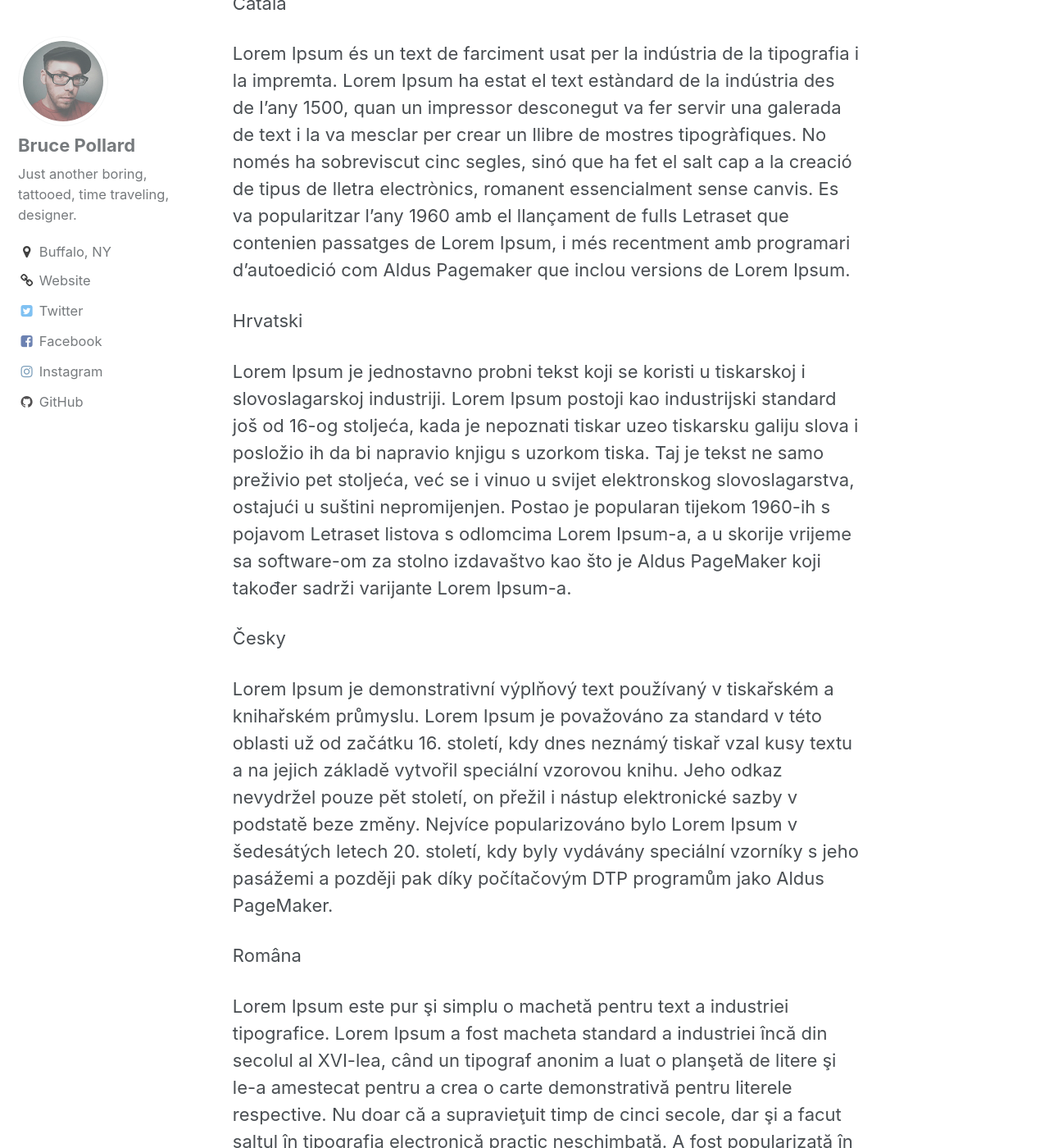
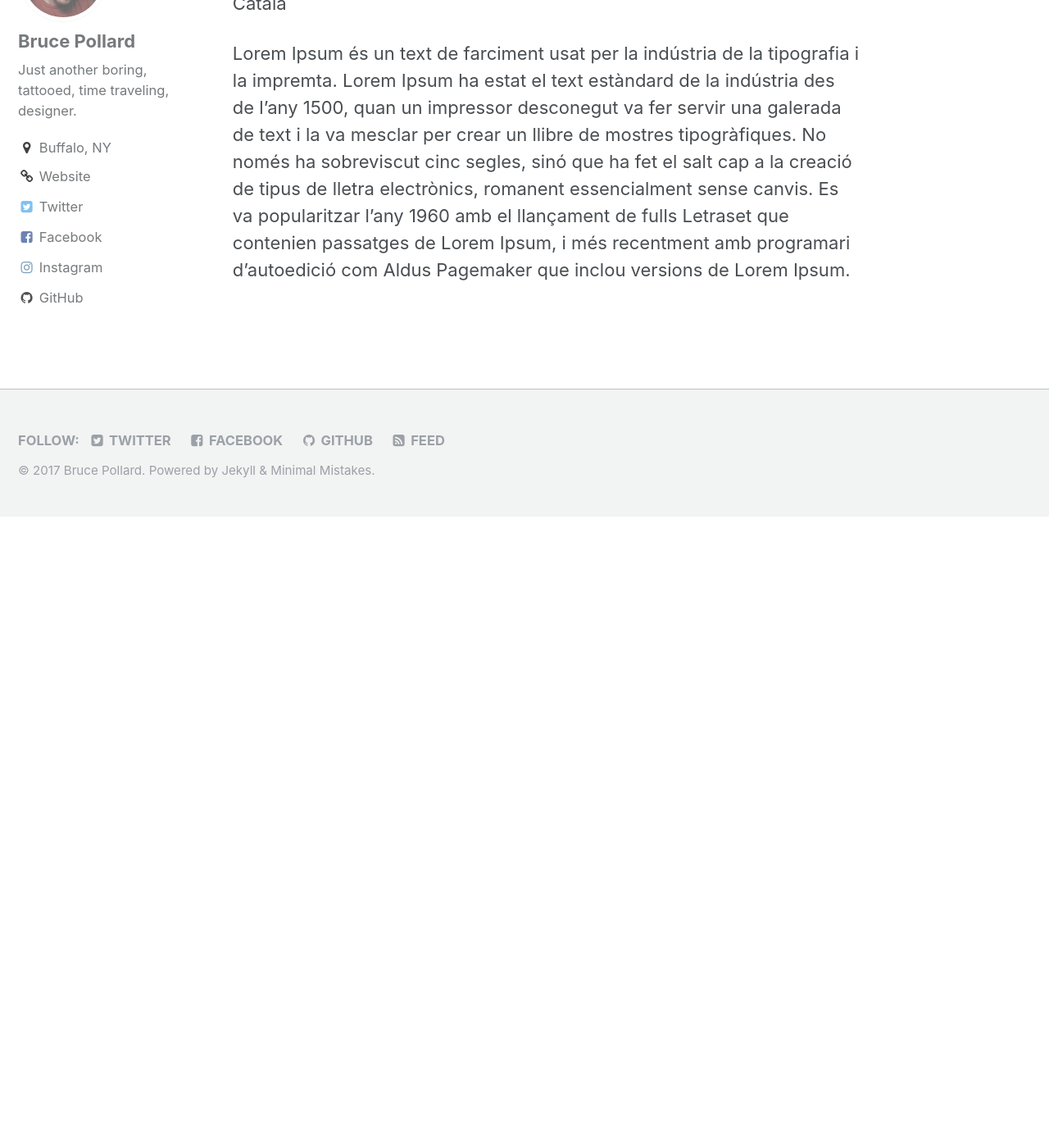
Before and after one commit to waitakerechess/web, a Jekyll site: the page built from docs/_pages/lorem-ipsum.md, in a window 1280 px wide and 1400 px high, scrolled down 4238 px. Shown: the whole window at 82% size. Built offline with Jekyll 4.4.1, drawn with Linux system fonts in a browser that asks for light colours; after the commit the page ends 4868 px from its top, so only the background shows below that; some of the changed text lies outside the part shown.

```diff
--- a/docs/_pages/lorem-ipsum.md
+++ b/docs/_pages/lorem-ipsum.md
@@ -34,19 +34,3 @@ Lorem Ipsum е елементарен примерен текст, използ
 Català
 
 Lorem Ipsum és un text de farciment usat per la indústria de la tipografia i la impremta. Lorem Ipsum ha estat el text estàndard de la indústria des de l&#8217;any 1500, quan un impressor desconegut va fer servir una galerada de text i la va mesclar per crear un llibre de mostres tipogràfiques. No només ha sobreviscut cinc segles, sinó que ha fet el salt cap a la creació de tipus de lletra electrònics, romanent essencialment sense canvis. Es va popularitzar l&#8217;any 1960 amb el llançament de fulls Letraset que contenien passatges de Lorem Ipsum, i més recentment amb programari d&#8217;autoedició com Aldus Pagemaker que inclou versions de Lorem Ipsum.
-
-Hrvatski
-
-Lorem Ipsum je jednostavno probni tekst koji se koristi u tiskarskoj i slovoslagarskoj industriji. Lorem Ipsum postoji kao industrijski standard još od 16-og stoljeća, kada je nepoznati tiskar uzeo tiskarsku galiju slova i posložio ih da bi napravio knjigu s uzorkom tiska. Taj je tekst ne samo preživio pet stoljeća, već se i vinuo u svijet elektronskog slovoslagarstva, ostajući u suštini nepromijenjen. Postao je popularan tijekom 1960-ih s pojavom Letraset listova s odlomcima Lorem Ipsum-a, a u skorije vrijeme sa software-om za stolno izdavaštvo kao što je Aldus PageMaker koji također sadrži varijante Lorem Ipsum-a.
-
-Česky
-
-Lorem Ipsum je demonstrativní výplňový text používaný v tiskařském a knihařském průmyslu. Lorem Ipsum je považováno za standard v této oblasti už od začátku 16. století, kdy dnes neznámý tiskař vzal kusy textu a na jejich základě vytvořil speciální vzorovou knihu. Jeho odkaz nevydržel pouze pět století, on přežil i nástup elektronické sazby v podstatě beze změny. Nejvíce popularizováno bylo Lorem Ipsum v šedesátých letech 20. století, kdy byly vydávány speciální vzorníky s jeho pasážemi a později pak díky počítačovým DTP programům jako Aldus PageMaker.
-
-Româna
-
-Lorem Ipsum este pur şi simplu o machetă pentru text a industriei tipografice. Lorem Ipsum a fost macheta standard a industriei încă din secolul al XVI-lea, când un tipograf anonim a luat o planşetă de litere şi le-a amestecat pentru a crea o carte demonstrativă pentru literele respective. Nu doar că a supravieţuit timp de cinci secole, dar şi a facut saltul în tipografia electronică practic neschimbată. A fost popularizată în anii &#8217;60 odată cu ieşirea colilor Letraset care conţineau pasaje Lorem Ipsum, iar mai recent, prin programele de publicare pentru calculator, ca Aldus PageMaker care includeau versiuni de Lorem Ipsum.
-
-Српски
-
-Lorem Ipsum је једноставно модел текста који се користи у штампарској и словослагачкој индустрији. Lorem ipsum је био стандард за модел текста још од 1500. године, када је непознати штампар узео кутију са словима и сложио их како би направио узорак књиге. Не само што је овај модел опстао пет векова, него је чак почео да се користи и у електронским медијима, непроменивши се. Популаризован је шездесетих година двадесетог века заједно са листовима летерсета који су садржали Lorem Ipsum пасусе, а данас са софтверским пакетом за прелом као што је Aldus PageMaker који је садржао Lorem Ipsum верзије.
```
Also changed, not shown: docs/_pages/tournaments.md (+0 -8 lines).
